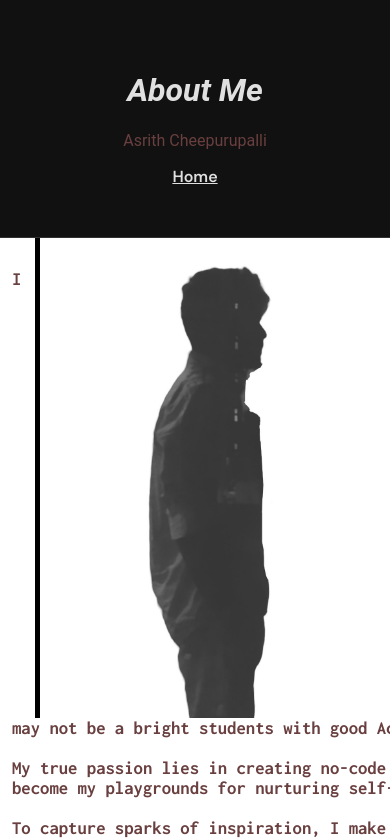
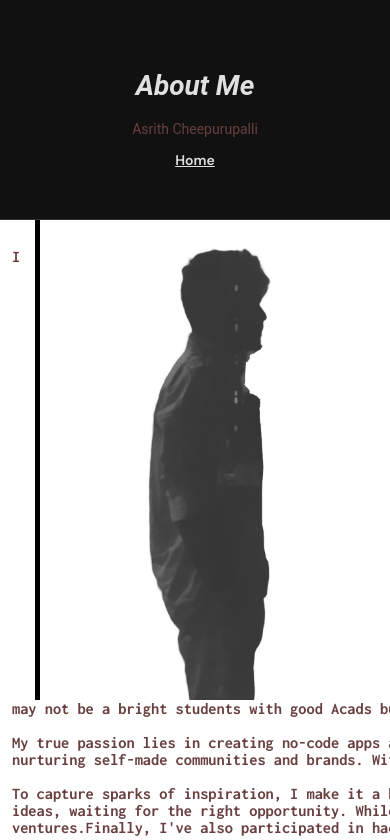
Before and after one commit to asrithcheepurupalli/JustME, a plain HTML site: page about.html in a window 390 px wide. Shown: the top 840 px of the page. Drawn offline with Linux system fonts and the light colour scheme.

Commit message:
viewport adjustments

```diff
--- a/about.html
+++ b/about.html
@@ -24,6 +24,10 @@
             margin: 0;
             padding: 0;
         }
+        @media only screen and (max-width: 600px) {
+   body {
+      font-size: 14px;
+   }
 
 
 
```
Also changed, not shown: CSE.html (+4 -1 lines), index.html (+6 -0 lines).
